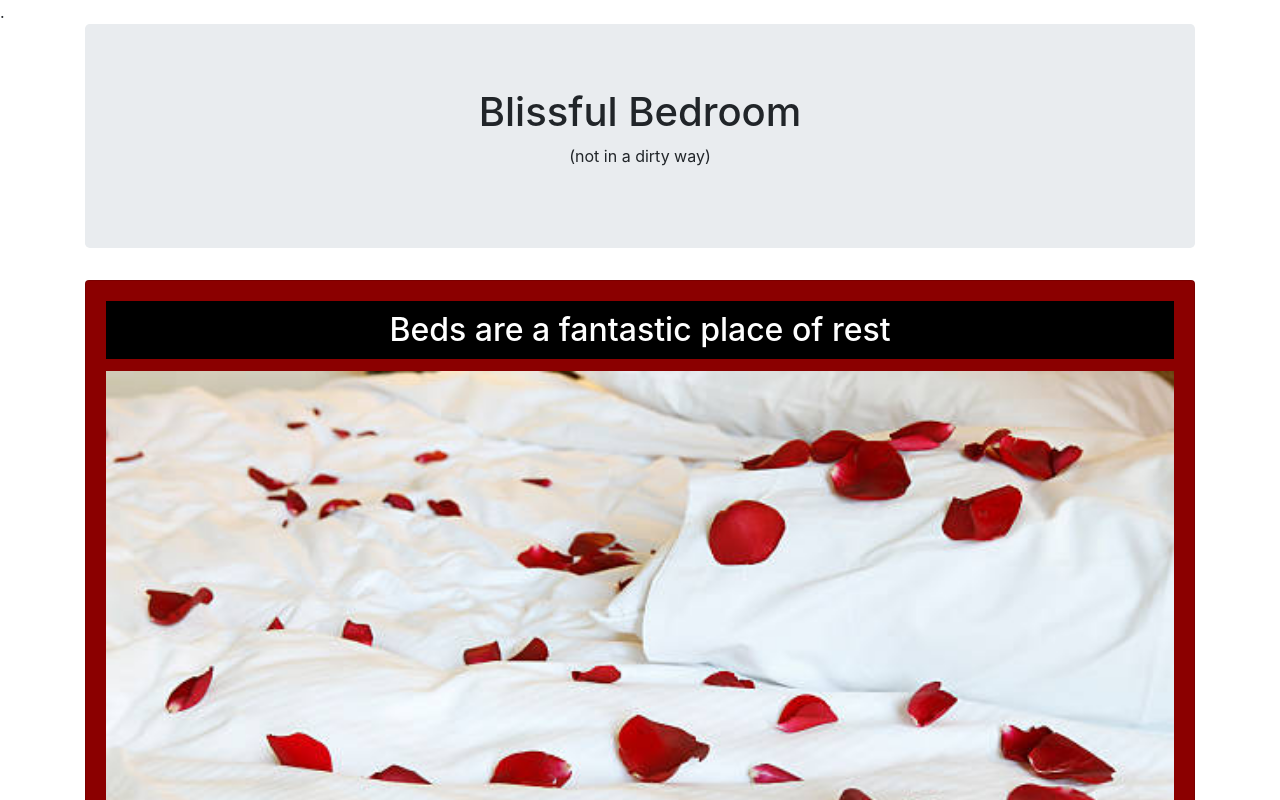
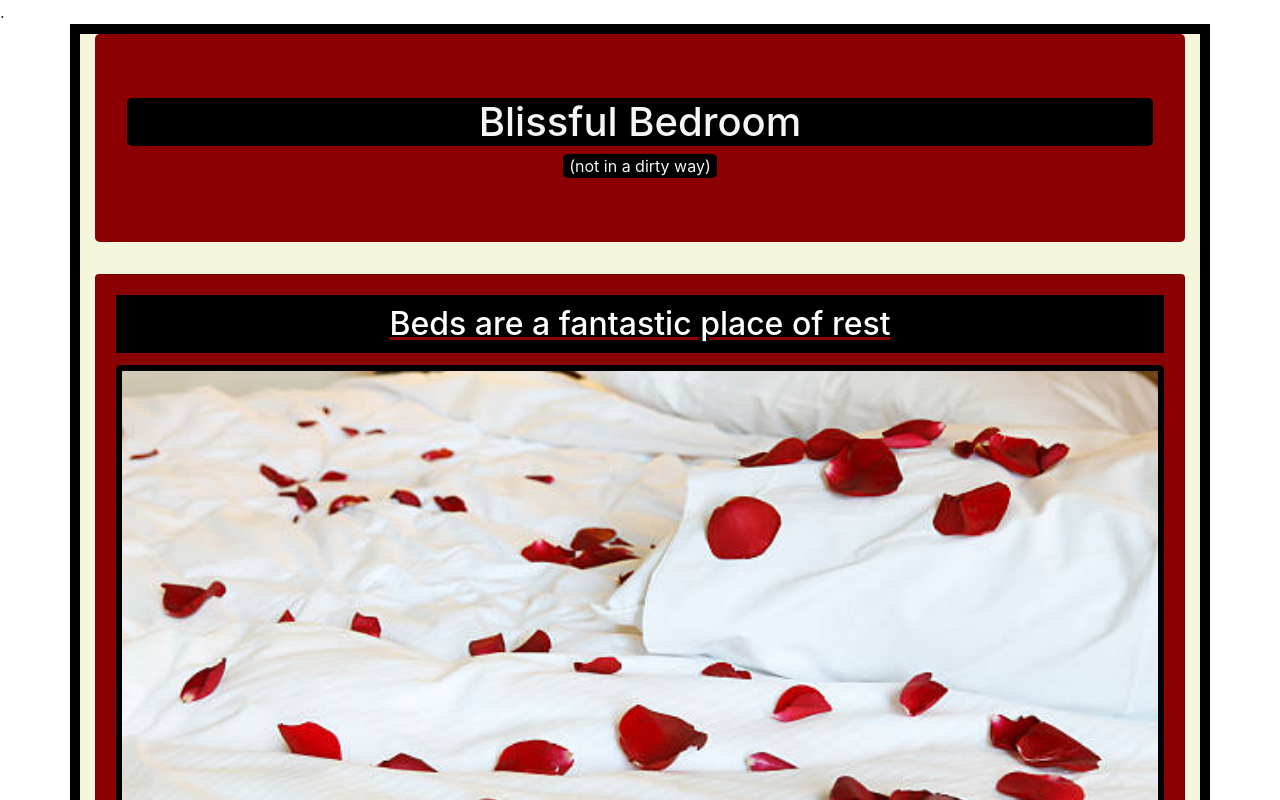
Before and after one commit to CamLRay/vacation-site, a plain HTML site: page index.html in a window 1280 px wide. Shown: the top 800 px of the page. Drawn offline with nearby package versions, Linux system fonts and the light colour scheme.

Commit message:
finalize style of the vacation destination webpage
Co-authored-by: BriChavez <brianachavez@gmail.com>

```diff
--- a/css/styles.css
+++ b/css/styles.css
@@ -4,6 +4,23 @@
   margin: 1%;
 }
 
+.jumbotron {
+  background-color: darkred
+}
+
+.jumbotron h1 {
+  background-color: black;
+  color: whitesmoke;
+  border-radius: 5px;
+}
+
+.jumbotron p {
+  color: whitesmoke;
+  background-color: black;
+  width: 15%;
+  margin: auto;
+  border-radius: 5px;
+}
 .card-title {
   color: white;
   text-align: center;
@@ -24,12 +41,14 @@
 
 img {
   width:95%;
-  boar
+  border: 6px solid black;
+  border-radius: 5px;
 }
 
 .container {
   text-align: center;
-
+  background-color: beige;
+  border: 10px solid black;
 }
 
 h2 {
@@ -37,4 +56,10 @@ h2 {
   background-color: black;
   padding: 10px;
   color: bisque;
+  text-decoration: underline 3px darkred
 }
+
+h3 {
+  text-decoration: underline 4px darkred;
+  font-size: 140%;
+}
--- a/index.html
+++ b/index.html
@@ -18,7 +18,7 @@
         <p class="card-text">We LOVE beds!</p>
       </div>
     </div>
-    <div class="container">
+    <div>
       <h2>Vacation Packages</h2>
       <div class="row">
         <div class="col-3">
@@ -47,7 +47,7 @@
         </div>
       </div>
     </div>
-    <div class="container">
+    <div>
       <blockquote class="blockquotes">
         <p class="text-primary">"My bed is so cozy, I can't imagine spending my time anywhere else."</p>
         <footer class="blockquote-footer">Susan Stimples</footer>
```
